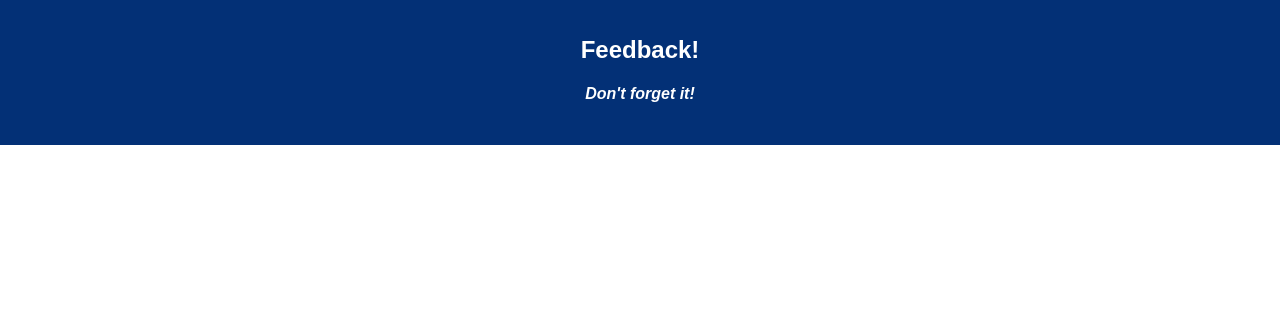
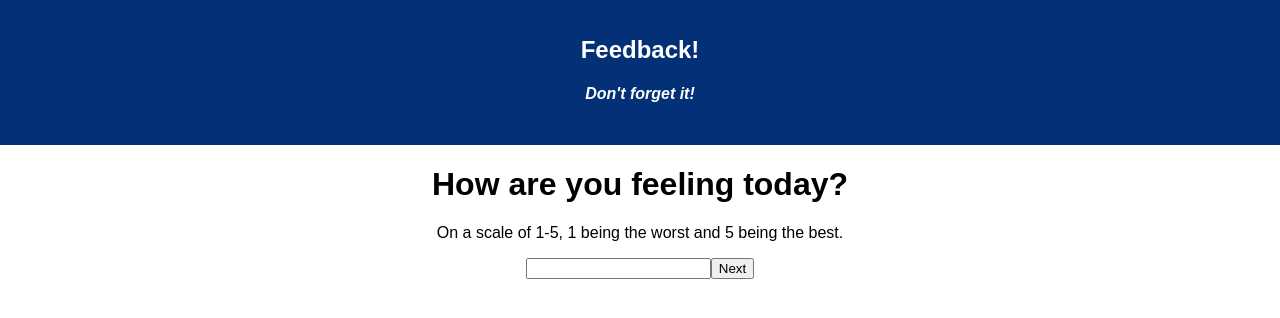
Before and after one commit to ryanjmccartan/redux-feedback-loop, a React (Create React App) app: page / in a window 1280 px wide. Shown: the top 318 px of the page. Built offline with nearby package versions, Linux system fonts and the light colour scheme.

Commit message:
Created components

```diff
--- a/src/components/App/App.js
+++ b/src/components/App/App.js
@@ -1,6 +1,12 @@
 import React, { Component } from 'react';
 import axios from 'axios';
 import './App.css';
+import { HashRouter as Router, Route, Link } from 'react-router-dom';
+import Feeling from '../Feeling/Feeling';
+import Understanding from '../Understanding/Understanding';
+import Supported from '../Supported/Supported';
+import Comments from '../Comments/Comments';
+
 
 class App extends Component {
   render() {
@@ -10,6 +16,12 @@ class App extends Component {
           <h1 className="App-title">Feedback!</h1>
           <h4><i>Don't forget it!</i></h4>
         </header>
+      <Router>
+        <Route exact path = "/" component = {Feeling}/>
+        <Route exact path = "/understanding" component = {Understanding}/>
+        <Route exact path = "/supported" component = {Supported}/>
+        <Route exact path = "/comments" component = {Comments}/>
+      </Router>
         <br/>
       </div>
     );
--- /dev/null
+++ b/src/components/Comments/Comments.js
@@ -0,0 +1,11 @@
+import React, {Component} from 'react';
+
+class Comments extends Component {
+    render() {
+        return(
+            <h1>Any comments you want to leave?</h1>
+        )
+    }
+}
+
+export default Comments
--- /dev/null
+++ b/src/components/Feeling/Feeling.js
@@ -0,0 +1,33 @@
+import React, {Component} from 'react';
+import { HashRouter as Router, Route, Link } from 'react-router-dom';
+// import Understanding from '../Understanding/Understanding'
+
+
+class Feeling extends Component {
+
+state = {
+    feeling: ''
+}
+
+
+handleChange = (event) => {
+    this.setState({
+        feeling: event.target.value
+    })
+    console.log(this.state.feeling)
+}
+
+
+    render() {
+        return(
+        <Router>
+            <h1>How are you feeling today?</h1>
+            <p>On a scale of 1-5, 1 being the worst and 5 being the best.</p>
+            <input onChange={this.handleChange} type="number"/>
+            <Link to="/understanding"><button onClick={this.handleSubmit}>Next</button></Link>
+    </Router>
+        )
+    }
+}
+
+export default Feeling
--- /dev/null
+++ b/src/components/Supported/Supported.js
@@ -0,0 +1,11 @@
+import React, {Component} from 'react';
+
+class Supported extends Component {
+    render() {
+        return(
+            <h1>How are you being supported?</h1>
+        )
+    }
+}
+
+export default Supported
--- /dev/null
+++ b/src/components/Understanding/Understanding.js
@@ -0,0 +1,11 @@
+import React, {Component} from 'react';
+
+class Understanding extends Component {
+    render() {
+        return(
+            <h1>How well are you understanding the content?</h1>
+        )
+    }
+}
+
+export default Understanding
```
Also changed, not shown: package.json (+6 -2 lines), 1 other file (tests, documents, lock files or other folders).
